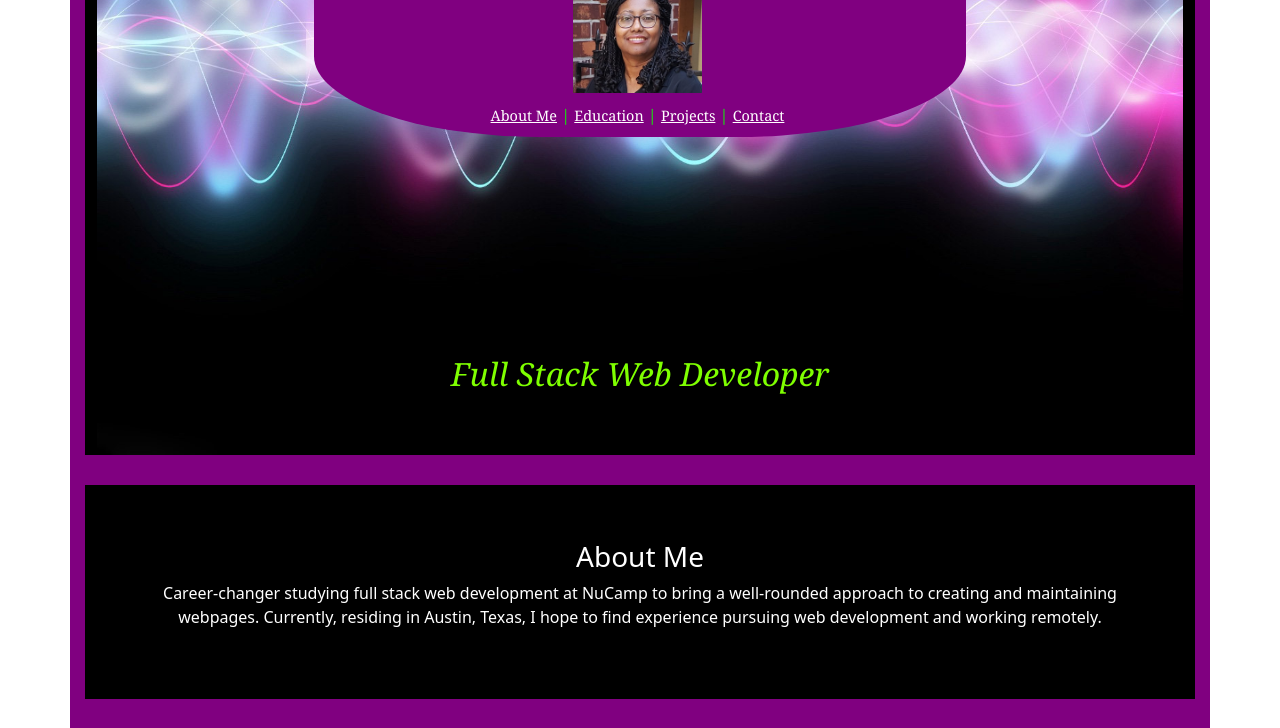
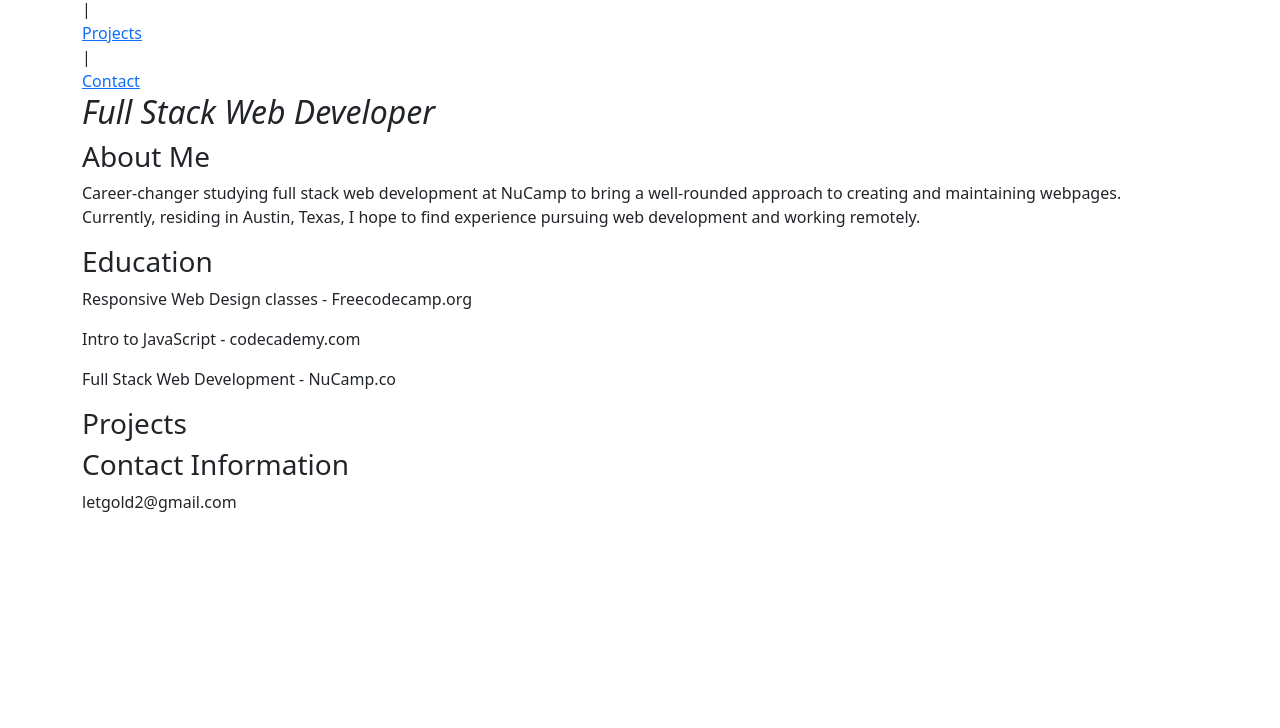
Before and after one commit to lolligolden/portfolioproject, a plain HTML site: page portfolio-project.html in a window 1280 px wide. Shown: the part 380-1108 px from the top of the page. After the commit the page ends 910 px from the top, so only its background shows below. Drawn offline with nearby package versions, Linux system fonts and the light colour scheme.

Commit message:
Stripped down css

```diff
--- a/portfolio.css
+++ b/portfolio.css
@@ -1,9 +1,9 @@
-.container {
+/* .container {
     border: 15px solid purple;
     background-color: black;
     margin: auto;
-}
-.name-nav {
+} */
+/* .name-nav {
     color: rgb(9, 255, 0);
     background-color: purple;
     margin: 20% 20%;
@@ -12,51 +12,51 @@
     border-radius: 35%;
     font-size: 100%;
 
-    }
+    } */
 
-div .nav {
+/* div .nav {
     color: white;
     font-size: 90%;
     display: inline;
 
 
-}
+} */
 
-h2 {
+/* h2 {
     text-align: center;
     color: chartreuse;
     font-size: 200%;
-}
+} */
 
-#photo {
+/* #photo {
 
     display: inline-block;
 
-}
+} */
 
-.lgphoto {
+/* .lgphoto {
    border: 10px solid purple;
 
-}
+} */
 
-.container #head {
+/* .container #head {
    /* background-color: chartreuse ;*/
-    font-family: Georgia, 'Times New Roman', Times, serif;
-    padding-top: 5%;
-    padding-bottom: 5%;
+    /* font-family: Georgia, 'Times New Roman', Times, serif; */
+    /* padding-top: 5%; */
+    /* padding-bottom: 5%;  */
     /* /* border: purple solid 15px; */
-    background-image: url("../wave-image.jpg");
-    background-size: cover;
-    margin: auto;
-    background-repeat: repeat;
-    background-color: purple;
+    /* background-image: url("../wave-image.jpg"); */
+    /* background-size: cover;  */
+    /* margin: auto; */
+    /* background-repeat: repeat; */
+    /* background-color: purple; */
     /* background-attachment: fixed; */
 
-}
+/* }
 
 h3, footer, p {
     text-align: center;
-}
+} */
 
 /*section {
     padding: 2%;
@@ -67,19 +67,19 @@ h3, footer, p {
     border-bottom: 15px solid purple;
     border-right: 20px solid purple;
     border-left: 20px solid purple; */
-    margin: auto;
+    /* margin: auto;
     padding: 5%;
     color: white;
-    background-color: black;
+    background-color: black; */
 }
 
 footer {
-    background-color: black;
+   /*  background-color: black;
     padding: 5%;
     margin: auto;
     /* border: 15px solid purple; */
-    color: chartreuse
-
+/*     color: chartreuse */
+ */ */
 
 }
 
```
